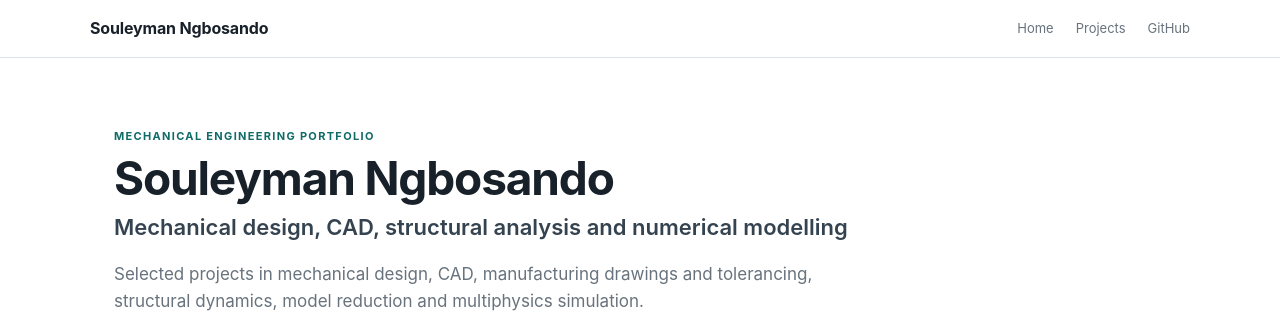
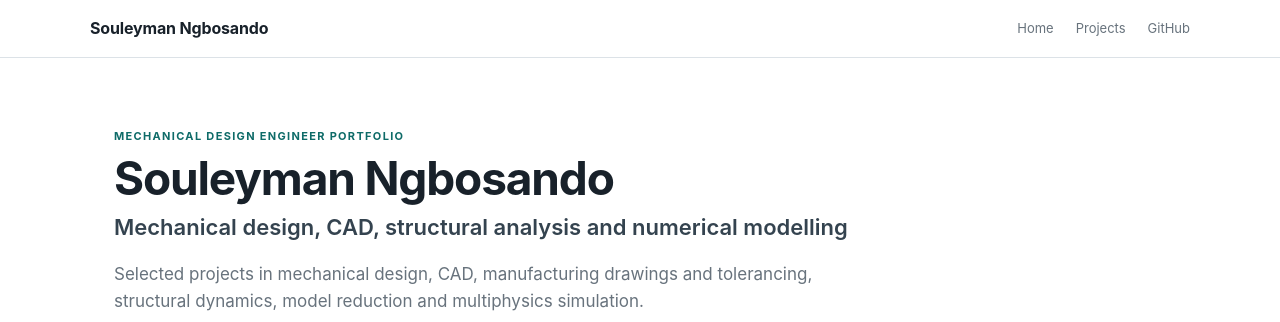
Before and after one commit to Ngbosando/Ngbosando.github.io, a Jekyll site: the page built from index.html, in a window 1280 px wide and 900 px high. Shown: the top 322 px of the window. Built offline with Jekyll 4.4.1, drawn with Linux system fonts in a browser that asks for light colours.

Commit message:
Refine portfolio hero

```diff
--- a/_includes/hero.html
+++ b/_includes/hero.html
@@ -1 +1 @@
-<section class="hero"><div class="hero-copy"><div class="eyebrow">Mechanical engineering portfolio</div><h1>{{ site.name }}</h1><h2>{{ site.headline }}</h2><p>{{ site.description }}</p><div class="hero-actions"><a class="button primary" href="#projects">View projects</a><a class="button" href="https://github.com/Ngbosando">GitHub</a></div></div></section>
+<section class="hero"><div class="hero-copy"><div class="eyebrow">Mechanical Design Engineer Portfolio</div><h1>{{ site.name }}</h1><h2>{{ site.headline }}</h2><p>{{ site.description }}</p><div class="hero-actions"><a class="button primary" href="#projects">View projects</a><a class="button" href="https://github.com/Ngbosando">GitHub</a></div></div></section>
```
